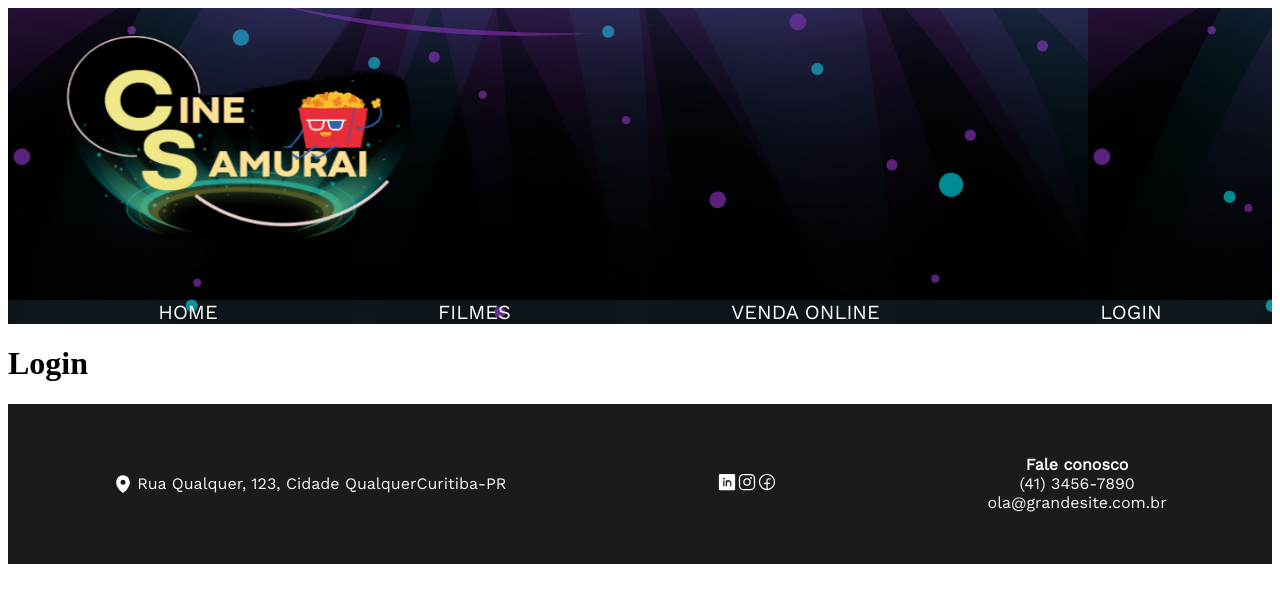
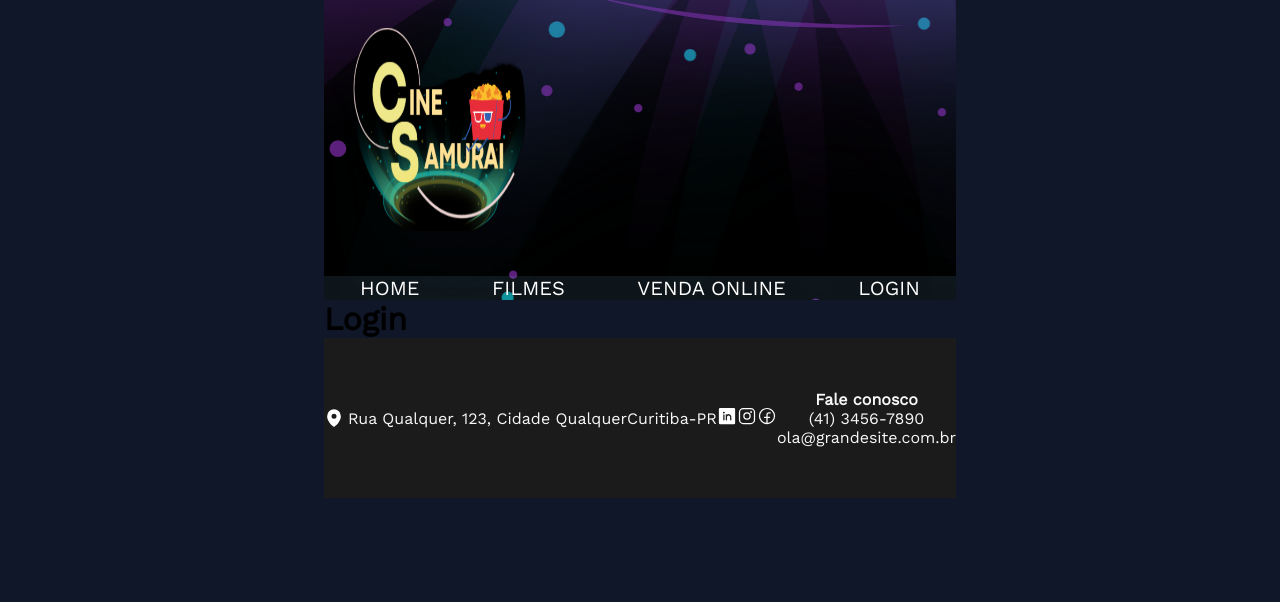
Before and after one commit to ericafernandaj/CineSamurai, a React (Vite) app: page /Login in a window 1280 px wide. Shown: the top 602 px of the page. Built offline with nearby package versions, Linux system fonts and the light colour scheme.

Commit message:
Feat: inclusão de reset css

```diff
--- a/src/pages/Home/home.style.js
+++ b/src/pages/Home/home.style.js
@@ -3,8 +3,6 @@ import styled from "styled-components";
 export const StyleHome = styled.div`
 flex-grow: 1;
 /* background-color:#101728; */
-padding: 20px;
-border-radius: 20px;
 gap: 5px;
 height:100%;
 `
--- a/src/style/GlobalStyle.js
+++ b/src/style/GlobalStyle.js
@@ -1,6 +1,24 @@
 import { createGlobalStyle } from 'styled-components';
 
 export const GlobalStyle = createGlobalStyle`
-background-color: pink;
+*{
+    margin: 0;
+    padding: 0;
+    box-sizing: border-box;
+    font-family: 'Montserrat', sans-serif;
+    font-family: 'Open Sans', sans-serif;
+    font-family: 'Work Sans', sans-serif;
+}
+body,#root{
+    display: flex;
+    flex-direction: column;
+    align-items: center;
+    width: 100%;
+    margin: 0;
+    background-color: #101728;
+}
 
+h2{
+    color:rgb(247,247,247);
+}
 `
```
